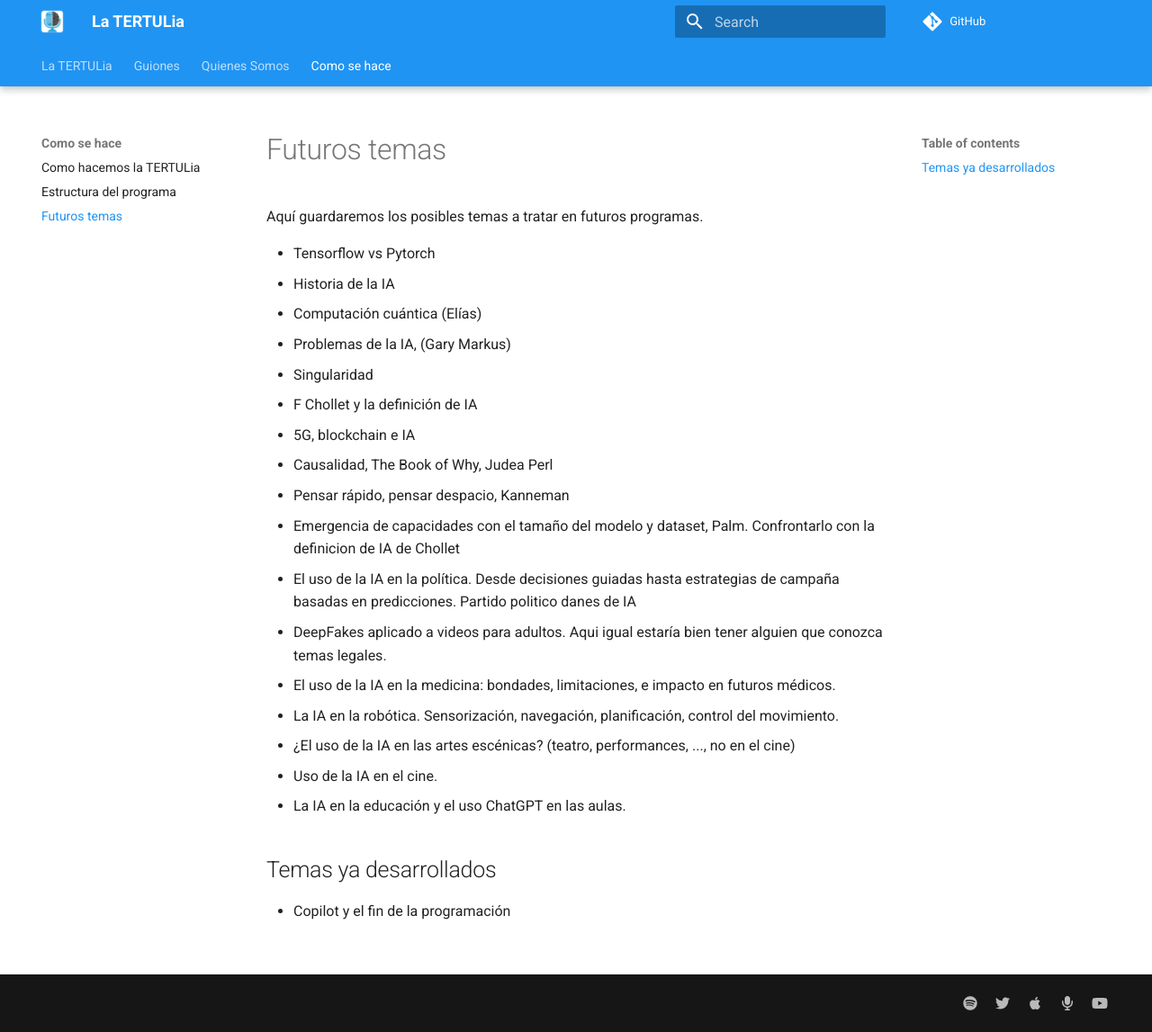
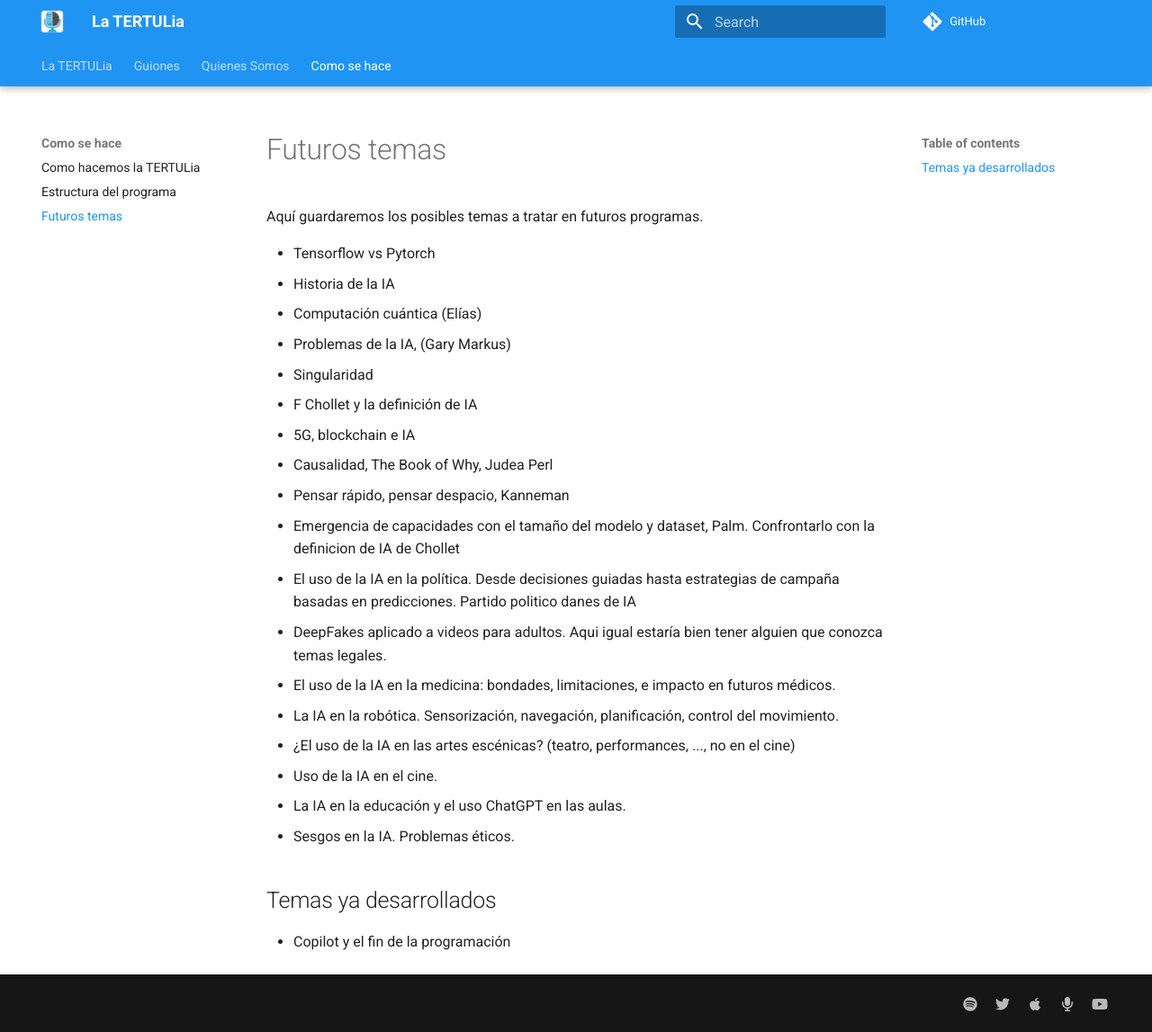
Before and after one commit to ironbar/tertulia_inteligencia_artificial, an MkDocs documentation site: the page built from docs/como-se-hace/futuros-temas.md, in a window 1280 px wide and 1147 px high. Shown: the whole window at 90% size. Built offline with MkDocs 1.6.1 and Material for MkDocs 9.7.7, drawn with Linux system fonts in a browser that asks for light colours; comment, search, counter and statistics services are not loaded.

Commit message:
Update futuros-temas.md

```diff
--- a/docs/como-se-hace/futuros-temas.md
+++ b/docs/como-se-hace/futuros-temas.md
@@ -19,6 +19,7 @@ Aquí guardaremos los posibles temas a tratar en futuros programas.
 - ¿El uso de la IA en las artes escénicas? (teatro, performances, ..., no en el cine)
 - Uso de la IA en el cine.
 - La IA en la educación y el uso ChatGPT en las aulas.
+- Sesgos en la IA. Problemas éticos.
 
 ## Temas ya desarrollados
 
```
